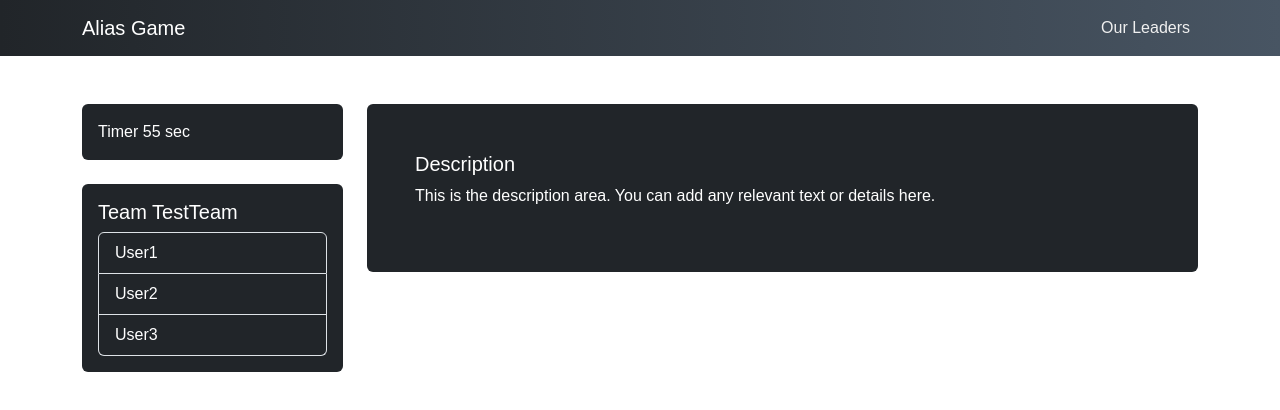
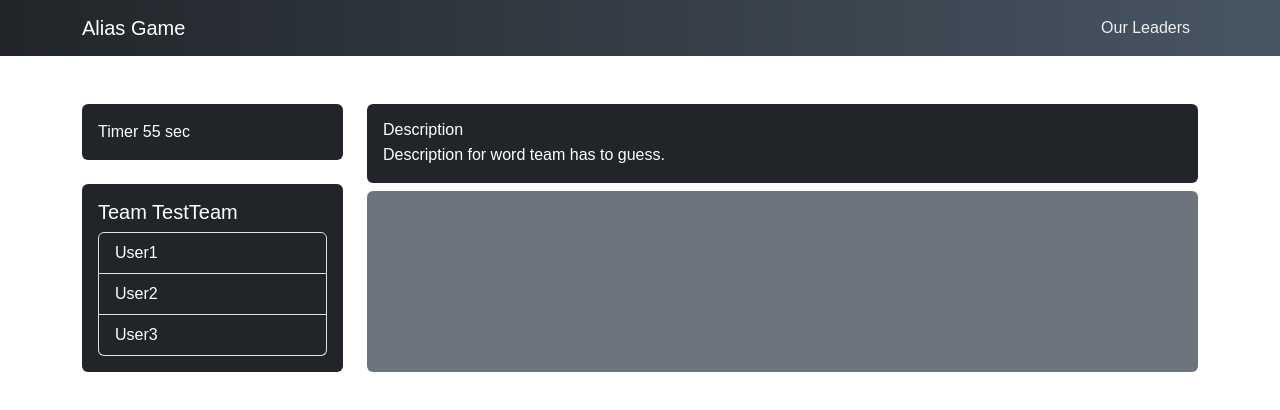
Before and after one commit to MartaKliuchnik/alias-game, a React (Vite) app in the folder alias-client/: page /discussion in a window 1280 px wide. Shown: the top 410 px of the page. Built offline with nearby package versions, Linux system fonts and the light colour scheme.

Commit message:
made discussion page compact, added empty block for chat

```diff
--- a/alias-client/src/App.jsx
+++ b/alias-client/src/App.jsx
@@ -21,7 +21,8 @@ export default function App() {
 				<Route path='home' element={<HomePage />} />
 				<Route path='profile' element={<Profile />} />
 				<Route path='discussion' element={<Discussion
-					teamName={"TestTeam"}
+					teamName={'TestTeam'}
+					description={'Description for word team has to guess.'}
 					users={[
 						{ username: 'User1' },
 						{ username: 'User2' },
--- a/alias-client/src/components/Discussion/Discussion.jsx
+++ b/alias-client/src/components/Discussion/Discussion.jsx
@@ -40,7 +40,7 @@ const TeamList = ({ teamName, users }) => (
 );
 
 // Main Component
-export default function Discussion ({teamName, users}) {
+export default function Discussion({ teamName, users, description }) {
   return (
     <div className="container py-5">
       <div className="row">
@@ -48,7 +48,7 @@ export default function Discussion ({teamName, users}) {
         <div className="col-md-3">
           {/* Timer */}
           <div className="mb-4 bg-dark p-3 rounded">
-            <Timer startTime={60} onTimeOut={()=>{}}/>
+            <Timer startTime={60} onTimeOut={() => { }} />
           </div>
           {/* Team List */}
           <div className="bg-dark p-3 rounded">
@@ -56,11 +56,17 @@ export default function Discussion ({teamName, users}) {
           </div>
         </div>
 
-        {/* Right column: Description and Chat*/}
-        <div className="col-md-9">
-          <div className="bg-dark text-white p-5 rounded">
-            <h5>Description</h5>
-            <p>This is the description area. You can add any relevant text or details here.</p>
+        {/* Right column: Description and Chat */}
+        <div className="col-md-9 d-flex flex-column">
+          {/* Description */}
+          <div className="bg-dark text-white p-3 rounded mb-2">
+            <h6 className="mb-1">Description</h6>
+            <p className="mb-0">{description}</p>
+          </div>
+
+          {/* Empty Block for Chat */}
+          <div className="bg-secondary rounded flex-grow-1">
+            {/* Insert Chat component */}
           </div>
         </div>
       </div>
```
Lines whose indentation alone changed are shown as unchanged.
